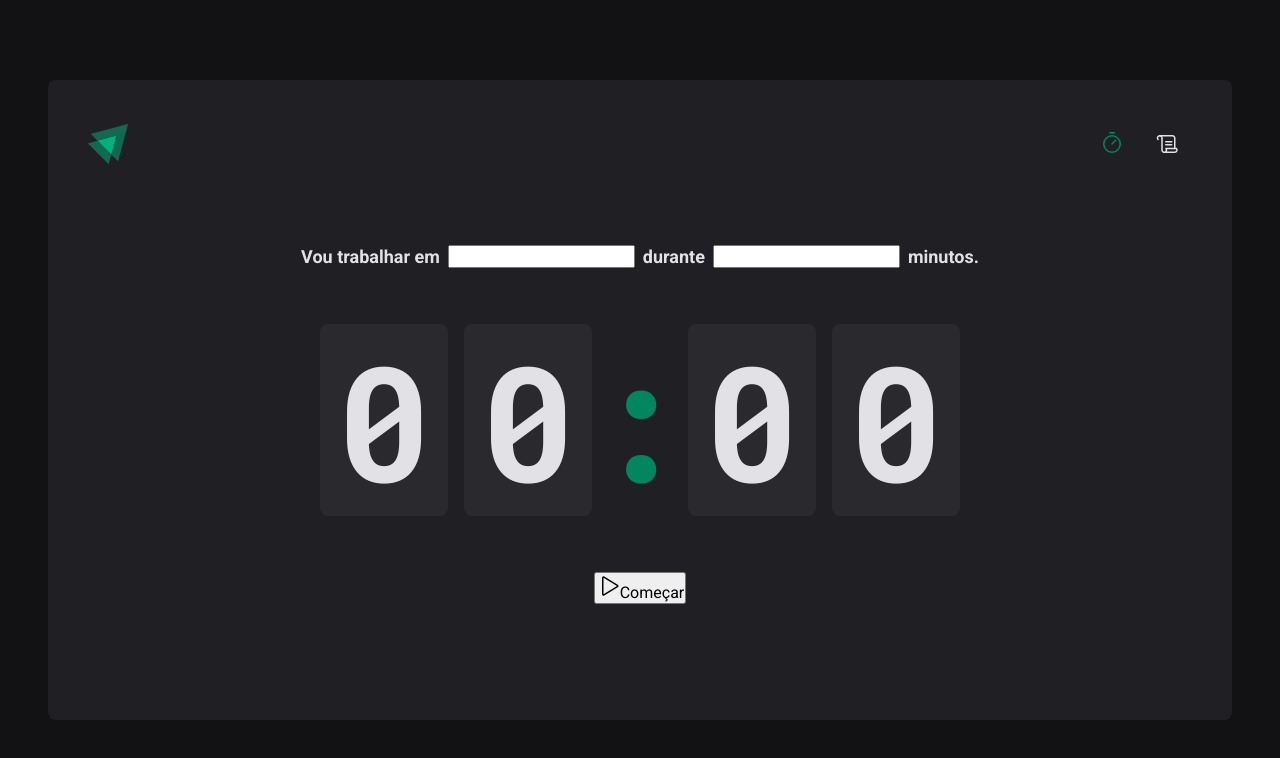
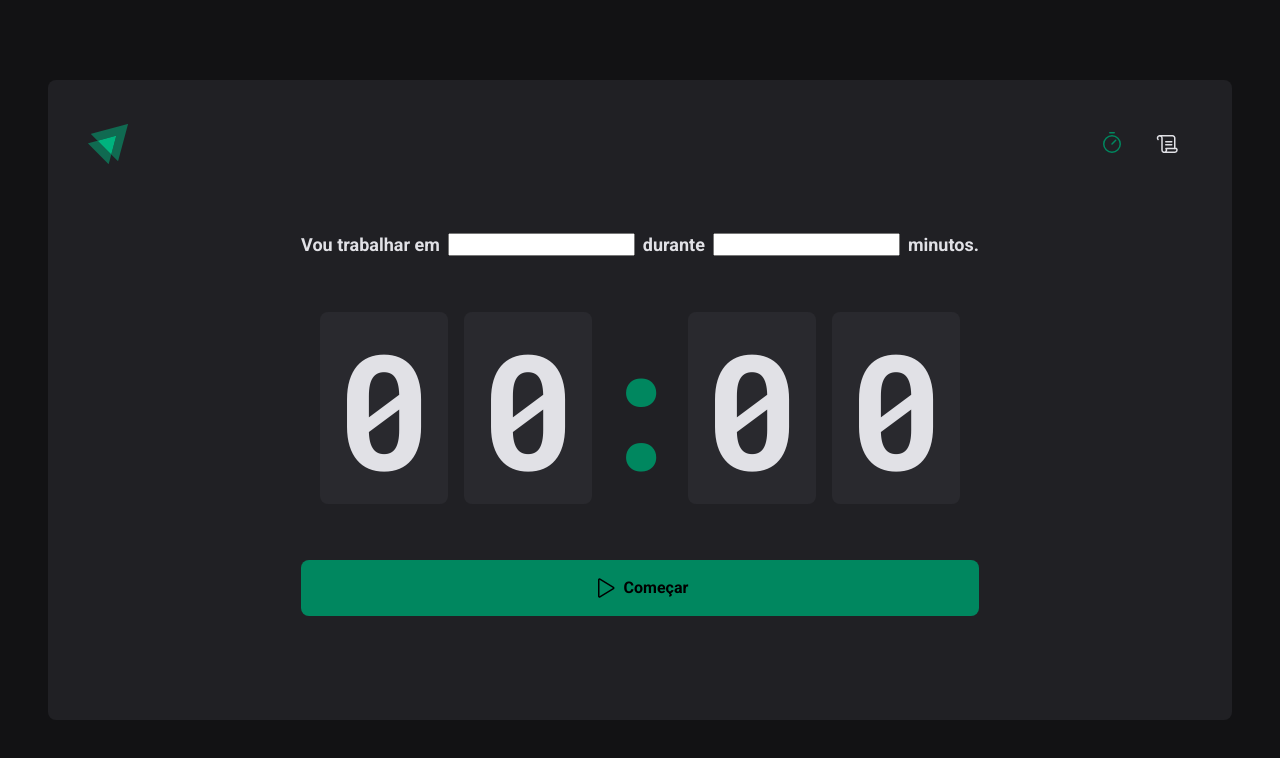
Before and after one commit to GabrielFer02/react-timer, a React (Vite) app: page / in a window 1280 px wide. Shown: the top 758 px of the page. Built offline with nearby package versions, Linux system fonts and the light colour scheme.

Commit message:
add timer style

```diff
--- a/src/pages/Home/Home.module.css
+++ b/src/pages/Home/Home.module.css
@@ -48,3 +48,21 @@
   display: flex;
   justify-content: center;
 }
+
+.countdown-button {
+  width: 100%;
+  border: 0;
+  padding: 1rem;
+  border-radius: 8px;
+  display: flex;
+  align-items: center;
+  justify-content: center;
+  gap: 0.5rem;
+  font-weight: bold;
+  cursor: pointer;
+  background: var(--green-500);
+}
+
+.countdown-button:hover {
+  background: var(--green-700);
+}
--- a/src/pages/Home/Home.tsx
+++ b/src/pages/Home/Home.tsx
@@ -1,5 +1,5 @@
 import { Play } from 'phosphor-react';
-import style from "./Home.module.css";
+import style from './Home.module.css';
 
 export function Home() {
   return (
@@ -23,8 +23,8 @@ export function Home() {
           <span>0</span>
         </div>
 
-        <button type='submit'>
-          <Play size={24}/>
+        <button type='submit' className={style['countdown-button']}>
+          <Play size={24} />
           Começar
         </button>
       </form>
--- a/src/style/global.css
+++ b/src/style/global.css
@@ -12,7 +12,7 @@
 
   --green-300: #00b37e;
   --green-500: #00875f;
-  --green-300: #015f43;
+  --green-700: #015f43;
 
   --red-500: #ab222e;
   --red-700: #7a1921;
```
